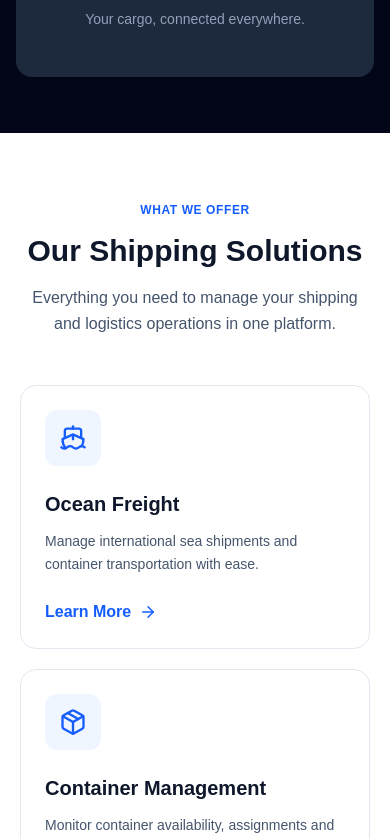
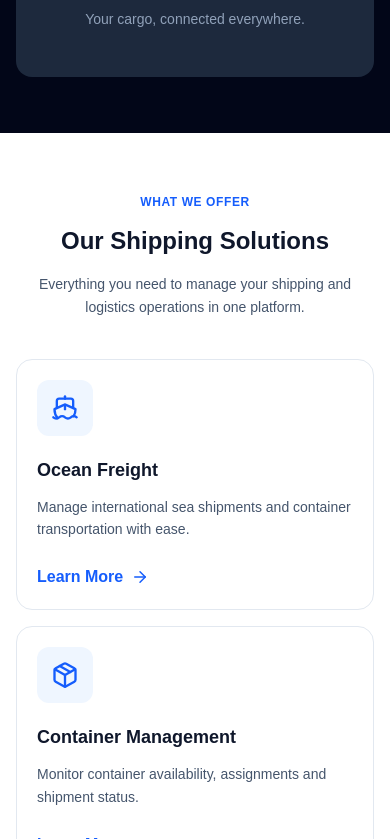
Before and after one commit to okumujphh-netizen/CARGOFLOW, a React (Vite) app: page / in a window 390 px wide. Shown: the part 845-1684 px from the top of the page. Built offline with nearby package versions, Linux system fonts and the light colour scheme.

Commit message:
added services.jsx responsiveness

```diff
--- a/src/components/Services.jsx
+++ b/src/components/Services.jsx
@@ -38,35 +38,35 @@ function Services() {
   return (
     <section
       id="services"
-      className="bg-white py-16 sm:py-20 px-5 sm:px-8 md:px-12"
+      className="bg-white py-14 sm:py-16 lg:py-20 px-4 sm:px-8 md:px-12"
     >
       <div className="max-w-7xl mx-auto">
 
         {/* Section Heading */}
-        <div className="text-center max-w-2xl mx-auto mb-12 md:mb-14">
+        <div className="text-center max-w-2xl mx-auto mb-10 sm:mb-12 md:mb-14">
           <span className="text-blue-600 font-semibold uppercase tracking-wider text-xs sm:text-sm">
             What We Offer
           </span>
 
-          <h2 className="text-3xl sm:text-4xl font-bold text-slate-900 mt-3">
+          <h2 className="text-2xl sm:text-3xl md:text-4xl font-bold text-slate-900 mt-3">
             Our Shipping Solutions
           </h2>
 
-          <p className="text-slate-600 mt-4 leading-relaxed">
+          <p className="text-slate-600 mt-4 leading-relaxed text-sm sm:text-base">
             Everything you need to manage your shipping and logistics
             operations in one platform.
           </p>
         </div>
 
         {/* Service Cards */}
-        <div className="grid grid-cols-1 sm:grid-cols-2 xl:grid-cols-4 gap-5 md:gap-6">
+        <div className="grid grid-cols-1 sm:grid-cols-2 xl:grid-cols-4 gap-4 sm:gap-5 lg:gap-6">
           {services.map((service) => {
             const Icon = service.icon;
 
             return (
               <div
                 key={service.title}
-                className="group p-6 sm:p-7 border border-slate-200 rounded-2xl hover:shadow-xl hover:border-blue-300 hover:-translate-y-1 transition-all duration-300"
+                className="group h-full p-5 sm:p-6 lg:p-7 border border-slate-200 rounded-2xl hover:shadow-xl hover:border-blue-300 hover:-translate-y-1 transition-all duration-300"
               >
                 {/* Icon */}
                 <div className="bg-blue-50 text-blue-600 w-14 h-14 rounded-xl flex items-center justify-center group-hover:bg-blue-600 group-hover:text-white transition-colors duration-300">
@@ -74,7 +74,7 @@ function Services() {
                 </div>
 
                 {/* Title */}
-                <h3 className="text-xl font-bold text-slate-900 mt-6">
+                <h3 className="text-lg sm:text-xl font-bold text-slate-900 mt-5 sm:mt-6">
                   {service.title}
                 </h3>
 
```
